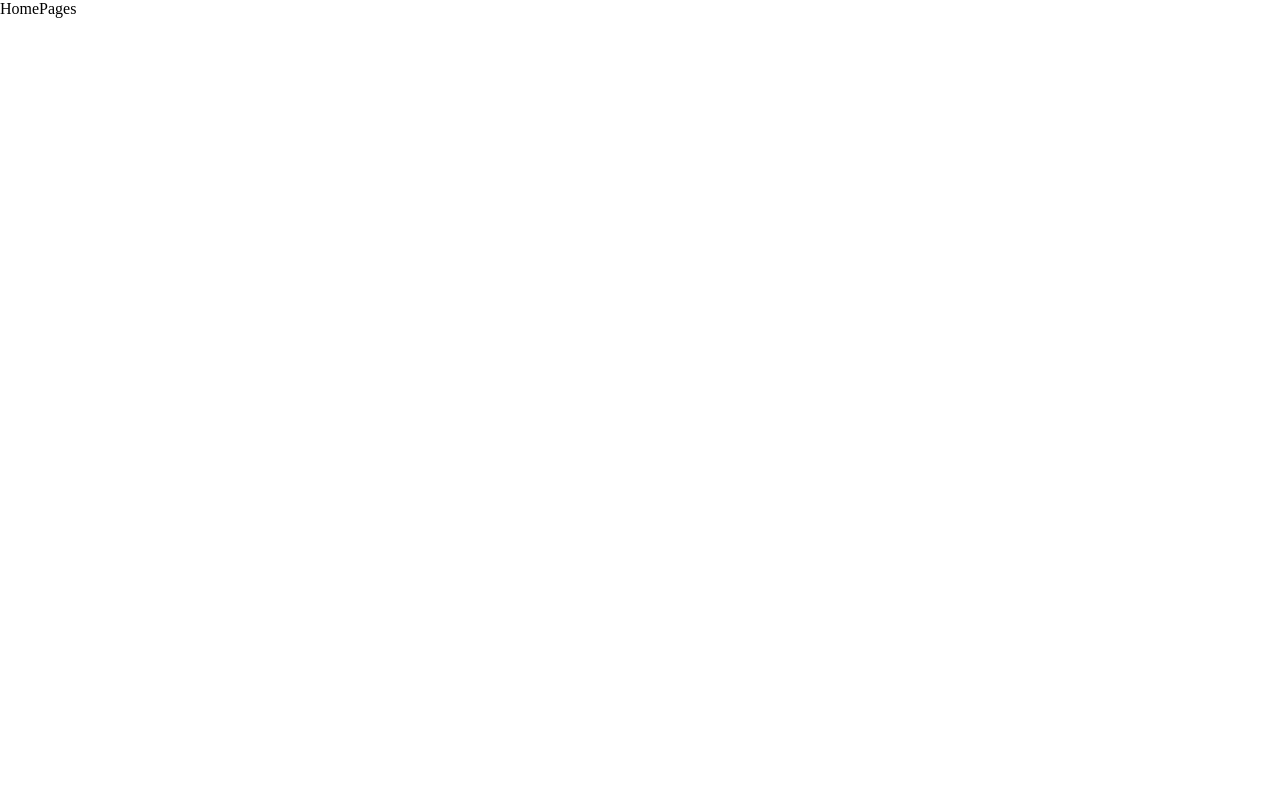
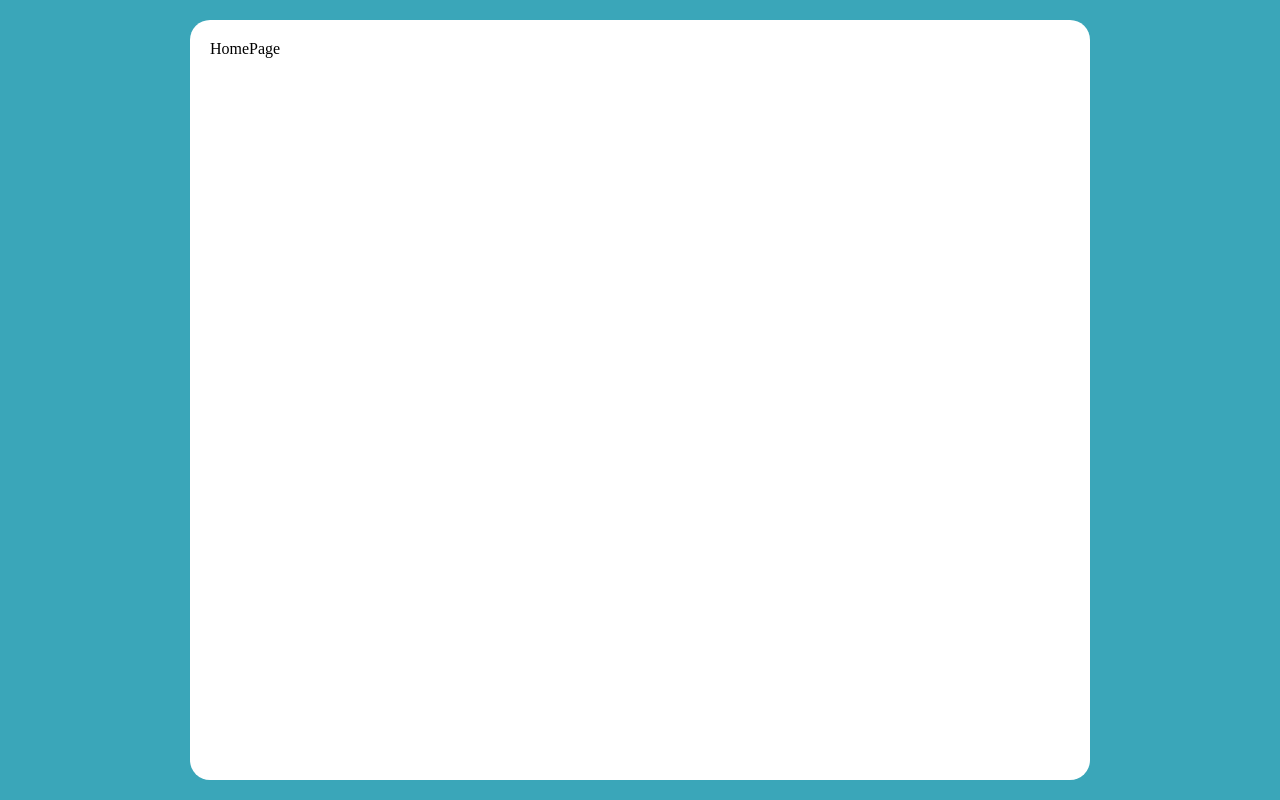
Before and after one commit to foolais/react-survey, a React (Vite) app: page / in a window 1280 px wide. Built offline with nearby package versions, Linux system fonts and the light colour scheme.

Commit message:
feat: set container layout

```diff
--- a/src/components/layouts/ContainerLayout/index.jsx
+++ b/src/components/layouts/ContainerLayout/index.jsx
@@ -1,8 +1,12 @@
 /* eslint-disable react/prop-types */
-import "../styles/ContainerLayout.module.css";
+import styles from "../styles/ContainerLayout.module.css";
 
 const ContainerLayout = ({ children }) => {
-  return <div>{children}</div>;
+  return (
+    <div className={styles.layout}>
+      <div className={styles.container}>{children}</div>
+    </div>
+  );
 };
 
 export default ContainerLayout;
--- /dev/null
+++ b/src/components/layouts/index.js
@@ -0,0 +1,3 @@
+import ContainerLayout from "./ContainerLayout";
+
+export { ContainerLayout };
--- a/src/components/layouts/styles/ContainerLayout.module.css
+++ b/src/components/layouts/styles/ContainerLayout.module.css
@@ -1,6 +1,32 @@
-div {
-  background: black;
-  color: white;
+.layout {
+  width: 100vw;
+  height: 100vh;
+  background: var(--primary-color);
+  display: flex;
+  align-items: center;
+  justify-content: center;
+  padding: 20px;
+}
+
+.container {
+  background: white;
+  color: black;
+  padding: 20px;
   width: 100%;
-  height: 100%;
+  max-width: 900px;
+  height: 95vh;
+  border-radius: 20px;
+  -webkit-border-radius: 20px;
+  -moz-border-radius: 20px;
+  -ms-border-radius: 20px;
+  -o-border-radius: 20px;
 }
+
+@media (max-width: 768px) {
+  .layout {
+    padding: 0;
+  }
+  .container {
+    height: 100vh;
+  }
+}
--- a/src/index.css
+++ b/src/index.css
@@ -5,3 +5,7 @@
   list-style: none;
   text-decoration: none;
 }
+
+:root {
+  --primary-color: #3aa6b9;
+}
--- a/src/pages/FormPages/index.jsx
+++ b/src/pages/FormPages/index.jsx
@@ -1,5 +1,7 @@
+import { ContainerLayout } from "../../components/layouts";
+
 const FormPages = () => {
-  return <div>FormPages</div>;
+  return <ContainerLayout>FormPages</ContainerLayout>;
 };
 
 export default FormPages;
--- a/src/pages/HomePages/index.jsx
+++ b/src/pages/HomePages/index.jsx
@@ -1,5 +1,7 @@
+import { ContainerLayout } from "../../components/layouts";
+
 const HomePages = () => {
-  return <div>HomePages</div>;
+  return <ContainerLayout>HomePage</ContainerLayout>;
 };
 
 export default HomePages;
--- a/src/pages/ReviewPages/index.jsx
+++ b/src/pages/ReviewPages/index.jsx
@@ -1,5 +1,7 @@
+import { ContainerLayout } from "../../components/layouts";
+
 const ReviewPages = () => {
-  return <div>ReviewPages</div>;
+  return <ContainerLayout>ReviewPages</ContainerLayout>;
 };
 
 export default ReviewPages;
```
